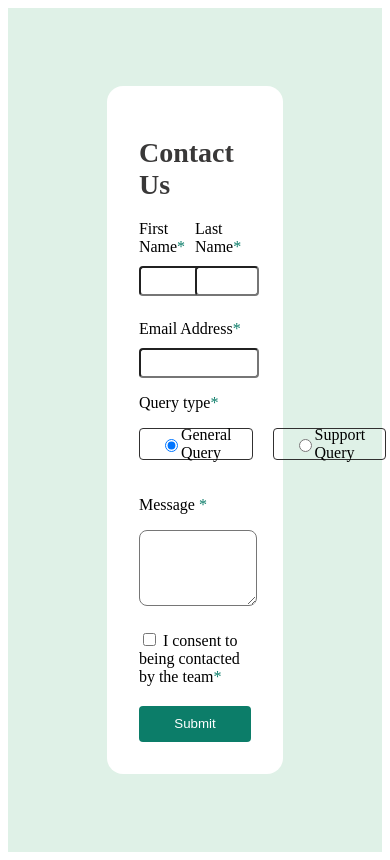
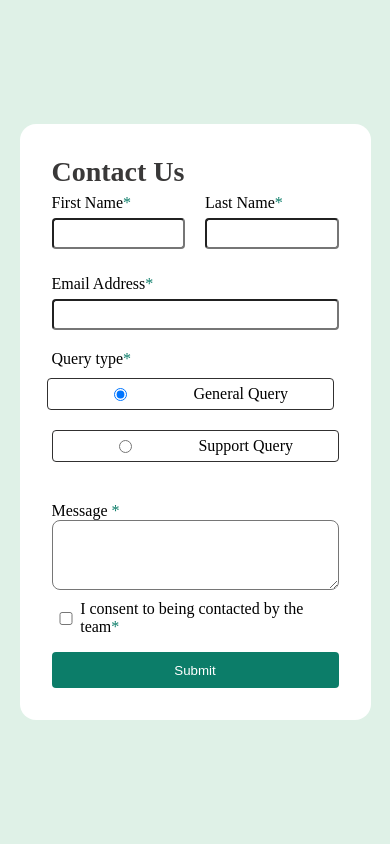
Before and after one commit to Ganesh1408/form-, a plain HTML site: page contact-form-main/index.html in a window 390 px wide. Drawn offline with Linux system fonts and the light colour scheme.

Commit message:
responsive added

```diff
--- a/contact-form-main/index.css
+++ b/contact-form-main/index.css
@@ -1,76 +1,96 @@
+*{
+    padding:0;
+    margin:0;
+    box-sizing: border-box;
+
+
+
+}
+
 .main-container{
+    overflow: hidden;
     background-color:#dff1e7;
-    max-width:1520px;
-    /* height:100vh; */
-    height:100vh;
+    width:100%;
+    min-height:100vh;
     display:flex;
-    flex-direction: column;
-    justify-content: center;
     align-items: center;
-    margin:auto;
+
 }
 
 .form-container{
     background-color:white ;
     width:30%;
-
+    margin:auto;
     border-radius:16px;
     padding: 32px;
 
 
 
 }
+@media (max-width:850px){
+.form-container{
+    width:90%;
+}
+}
 .heading{
     font-size:28px;
     color:#393838
 }
+
+
 .name-container{
     display:flex;
-    flex-direction: row;
     justify-content: space-between;
+    gap:20px;
 
 }
-
-.name{
+.name-container>div{
     display:flex;
     flex-direction: column;
-
-}
-.name>label{
-    padding-bottom:10px;
-}
-input:hover{
-    border:1px solid #0c7d69;
+    width:50%;
 }
 
 
-.name>input{
-    height:24px;
+label{
+    font-size:16px;
+    padding:6px 0px;
+}
+
+
+input{
+    padding:6px;
     width:100%;
-    margin-right:30px;
     border-radius:4px;
 }
 
 .email-container{
     display:flex;
     flex-direction: column;
-    padding-top: 24px;
+    margin-top: 20px;
 
 }
-.email-container>label{
-    padding-bottom:10px;
+p{
+    font-size:16px ;
+    margin-top:20px;
 }
-.email-container>input{
-    height:24px;
-    width:100%;
-    border-radius:4px;
-    /* margin-right:auto; */
 
-}
 .query{
     display:flex;
     justify-content: space-around;
     align-items: center;
+    width:100%;
+    margin-top:10px;
+}
+@media (max-width:850px){
+    .query{
+        flex-direction: column;
+        gap:20px;
+        /* margin:30px; */
+    }
+    .div1{
+        margin-right:0px;
+    }
+
 
 }
 span{
@@ -86,14 +106,32 @@ span{
     border:1px solid #0c7d69;
 }
 .query-container{
-    height:30px;
-    width:100%;
+    width:50%;
     border: 1px solid #313030;
     display: flex;
+    justify-content: space-evenly;
     align-items: center;
-    margin-right:20px;
     border-radius: 4px;
-    padding:0px 20px;
+
+}
+.div1{
+    margin-right:10px;
+}
+
+@media (max-width:930px){
+    .query-container{
+        width:100%;
+    }
+
+}
+
+.query-container>input{
+    width:20%;
+
+}
+.query-container.label{
+    width:80%;
+    padding:10px;
 }
 
 .text-area-container{
@@ -120,7 +158,19 @@ input[type="checkbox"]:checked{
 
 
 .consent{
-    padding:20px 0px;
+    /* padding:20px 0px; */
+    width:100%;
+    margin-bottom:10px;
+    display:flex;
+    align-items: center;
+
+}
+.consent>input{
+    width:10%
+}
+.consent>label{
+    width:90%;
+
 }
 
 button{
--- a/contact-form-main/index.html
+++ b/contact-form-main/index.html
@@ -22,24 +22,28 @@
   <form class="form-container" type="submit">
       <h1 class="heading">Contact Us</h1>
       <div class="name-container">
-      <div class="name">
-      <label for="firstname" required>First Name<span>*</span></label>
+
+        <div>
+          <label for="firstname" required>First Name<span>*</span></label>
       <input type="text" id="firstname" >
-    </div>
-    <div class="name">
-      <label for="lastname">Last Name<span>*</span></label>
+        </div>
+
+      <div>
+        <label for="lastname">Last Name<span>*</span></label>
       <input type="text" id="lastname">
-    </div>
+      </div>
+
+
   </div>
   <div class="email-container">
   <label for="emailAddress">Email Address<span>*</span></label>
   <input type="text" id="emailAddress">
 </div>
 
-<p>Query type<span>*</span></p>
+  <p>Query type<span>*</span></p>
 <div class="query">
 
-  <div class="query-container">
+  <div class="query-container div1">
     <input id="query1" type="radio" checked name="button" value="General Query">
     <label for="query1">General Query</label>
   </div>
```
